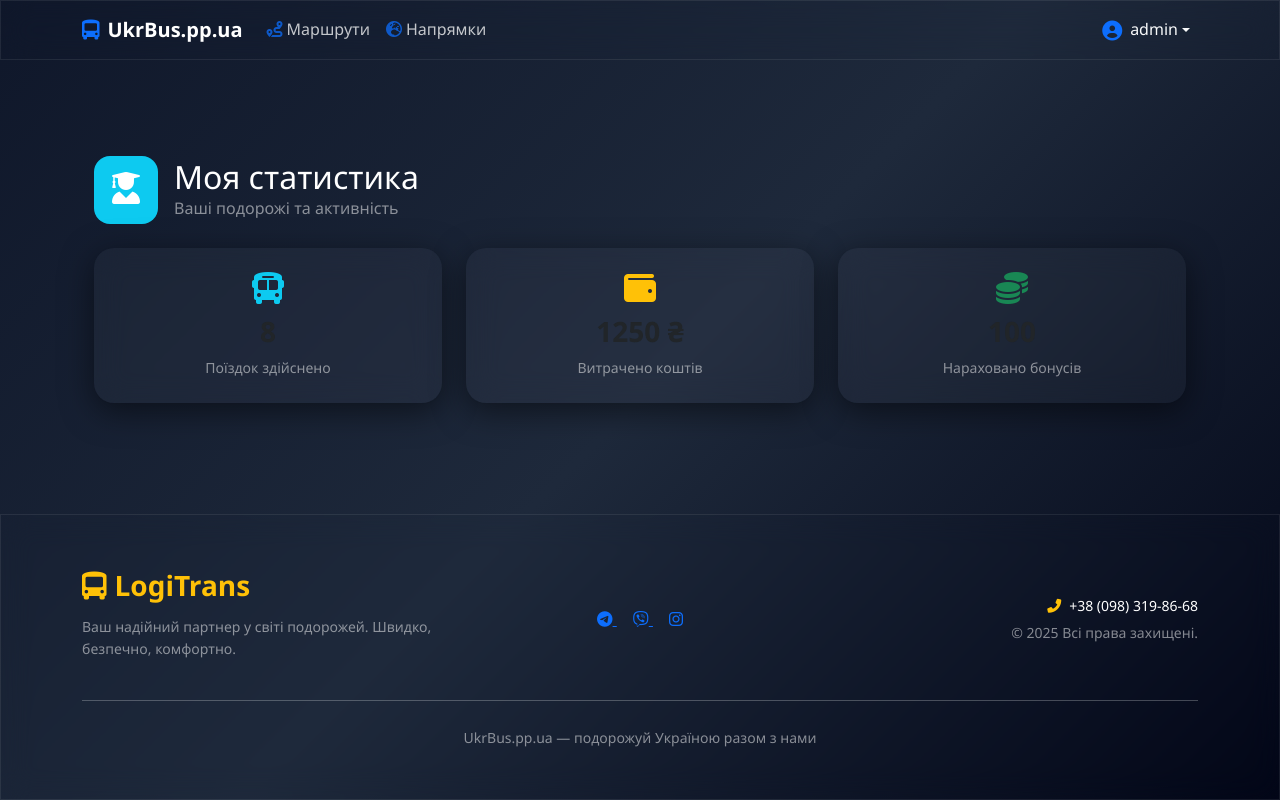
After one commit to Khudyk/ukrbus.pp.ua, a Django app: page /accounts/statistics/ in a window 1280 px wide. The commit adds this page. Run offline with Django 5.2, Linux system fonts and the light colour scheme; a user stored in the database is signed in; data comes from the database, SQL or seed files in the repository; both versions use the stored data as it was after the commit.

Commit message:
підняття в топ

```diff
--- a/accounts/urls.py
+++ b/accounts/urls.py
@@ -1,7 +1,9 @@
+from django.contrib.auth import views as auth_views
 from django.urls import path, reverse_lazy
-from django.contrib.auth import views as auth_views
+
+from .forms import CustomPasswordResetForm
 from .views import PassengerSignUpView, CarrierSignUpView, ProfileView
-from .forms import CustomPasswordResetForm
+from . import views
 
 urlpatterns = [
     # Реєстрація та Профіль
@@ -45,4 +47,5 @@ urlpatterns = [
              template_name='accounts/password_reset_complete.html'
          ),
          name='password_reset_complete'),
+    path('statistics/', views.statistics_view, name='statistics'),
 ]
--- a/accounts/views.py
+++ b/accounts/views.py
@@ -67,3 +67,26 @@ def check_balance(request):
         return f"Ваш баланс: {current_balance} грн"
     else:
         return "На рахунку немає коштів"
+
+
+@login_required
+def statistics_view(request):
+    user = request.user
+
+    # Перевірка ролі (змініть умову під вашу модель)
+    if hasattr(user, 'carrier_profile'):
+        # Логіка для перевізника
+        context = {
+            'total_revenue': 54000,  # Приклад даних
+            'active_routes': 12,
+            'total_passengers': 450,
+        }
+        return render(request, 'accounts/statistics_carrier.html', context)
+    else:
+        # Логіка для пасажира
+        context = {
+            'trips_count': 8,
+            'spent_money': 1250,
+            'bonuses': 100,
+        }
+        return render(request, 'accounts/statistics_passenger.html', context)
--- /dev/null
+++ b/templates/accounts/statistics_passenger.html
@@ -0,0 +1,38 @@
+{% extends 'base.html' %}
+{% block content %}
+<div class="container mt-5 text-white">
+    <div class="d-flex align-items-center mb-4">
+        <div class="icon-box bg-info p-3 rounded-4 me-3">
+            <i class="fas fa-user-graduate fa-2x"></i>
+        </div>
+        <div>
+            <h2 class="mb-0">Моя статистика</h2>
+            <p class="text-white-50 mb-0">Ваші подорожі та активність</p>
+        </div>
+    </div>
+
+    <div class="row g-4">
+        <div class="col-md-4">
+            <div class="card glass-card border-0 p-4 text-center">
+                <div class="text-info mb-2"><i class="fas fa-bus fa-2x"></i></div>
+                <h3 class="fw-bold">{{ trips_count }}</h3>
+                <p class="text-white-50 small mb-0">Поїздок здійснено</p>
+            </div>
+        </div>
+        <div class="col-md-4">
+            <div class="card glass-card border-0 p-4 text-center">
+                <div class="text-warning mb-2"><i class="fas fa-wallet fa-2x"></i></div>
+                <h3 class="fw-bold">{{ spent_money }} ₴</h3>
+                <p class="text-white-50 small mb-0">Витрачено коштів</p>
+            </div>
+        </div>
+        <div class="col-md-4">
+            <div class="card glass-card border-0 p-4 text-center">
+                <div class="text-success mb-2"><i class="fas fa-coins fa-2x"></i></div>
+                <h3 class="fw-bold">{{ bonuses }}</h3>
+                <p class="text-white-50 small mb-0">Нараховано бонусів</p>
+            </div>
+        </div>
+    </div>
+</div>
+{% endblock %}
--- a/templates/includes/_footer.html
+++ b/templates/includes/_footer.html
@@ -26,7 +26,7 @@
 
             <div class="col-md-4 text-center text-md-end">
                 <p class="text-white mb-1 small">
-                    <i class="fas fa-phone-alt me-2 text-warning"></i> +38 (099) 123-45-67
+                    <i class="fas fa-phone-alt me-2 text-warning"></i>+38 (098) 319-86-68
                 </p>
                 <p class="text-white-50 mb-0 small">
                     &copy; 2025 Всі права захищені.
@@ -37,7 +37,7 @@
         <hr class="my-4 border-light opacity-10">
 
         <div class="text-center">
-            <small class="text-white-50">LogiTrans — подорожуй Україною разом з нами</small>
+            <small class="text-white-50">UkrBus.pp.ua — подорожуй Україною разом з нами</small>
         </div>
     </div>
 </footer>
--- a/templates/includes/_navbar.html
+++ b/templates/includes/_navbar.html
@@ -21,16 +21,32 @@
             </ul>
             <ul class="navbar-nav ms-auto align-items-center">
 {% if user.is_authenticated %}
-                    <li class="nav-item">
-                        <a class="nav-link text-light fw-medium" href="{% url 'profile' %}">
-                            <i class="fas fa-user-circle me-1 text-primary"></i>{{ user.username }}
+    <li class="nav-item dropdown">
+        <a class="nav-link dropdown-toggle text-light fw-medium d-flex align-items-center"
+           href="#" id="userDropdown" role="button" data-bs-toggle="dropdown" aria-expanded="false">
+            <i class="fas fa-user-circle fa-lg me-2 text-primary"></i>
+            {{ user.username }}
+        </a>
+        <ul class="dropdown-menu dropdown-menu-end glass-dropdown border-0 shadow-lg mt-2" aria-labelledby="userDropdown">
+            <li>
+                <a class="dropdown-item py-2" href="{% url 'profile' %}">
+                    <i class="fas fa-id-card text-primary me-2"></i> Профіль
                 </a>
             </li>
-                    <li class="nav-item">
-                        <form action="{% url 'logout' %}" method="post" class="ms-lg-3">
+            <li>
+                <a class="dropdown-item py-2" href="{% url 'statistics' %}"> <i class="fas fa-chart-line text-info me-2"></i> Статистика
+                </a>
+            </li>
+            <li><hr class="dropdown-divider opacity-10"></li>
+            <li>
+                <form action="{% url 'logout' %}" method="post" class="px-3 py-1">
                     {% csrf_token %}
-                            <button type="submit" class="btn btn-outline-light btn-sm px-3" style="border-radius: 8px; opacity: 0.8;">Вийти</button>
+                    <button type="submit" class="btn btn-danger btn-sm w-100" style="border-radius: 8px;">
+                        <i class="fas fa-sign-out-alt me-1"></i> Вийти
+                    </button>
                 </form>
+            </li>
+        </ul>
     </li>
 {% else %}
                     <li class="nav-item">
```
Also changed, not shown: templates/accounts/statistics_carrier.html (added, +43 -0 lines), templates/booking/statistics.html (added, +67 -0 lines), templates/home.html (+1 -17 lines), db.sqlite3. Lines whose indentation alone changed are shown as unchanged.
